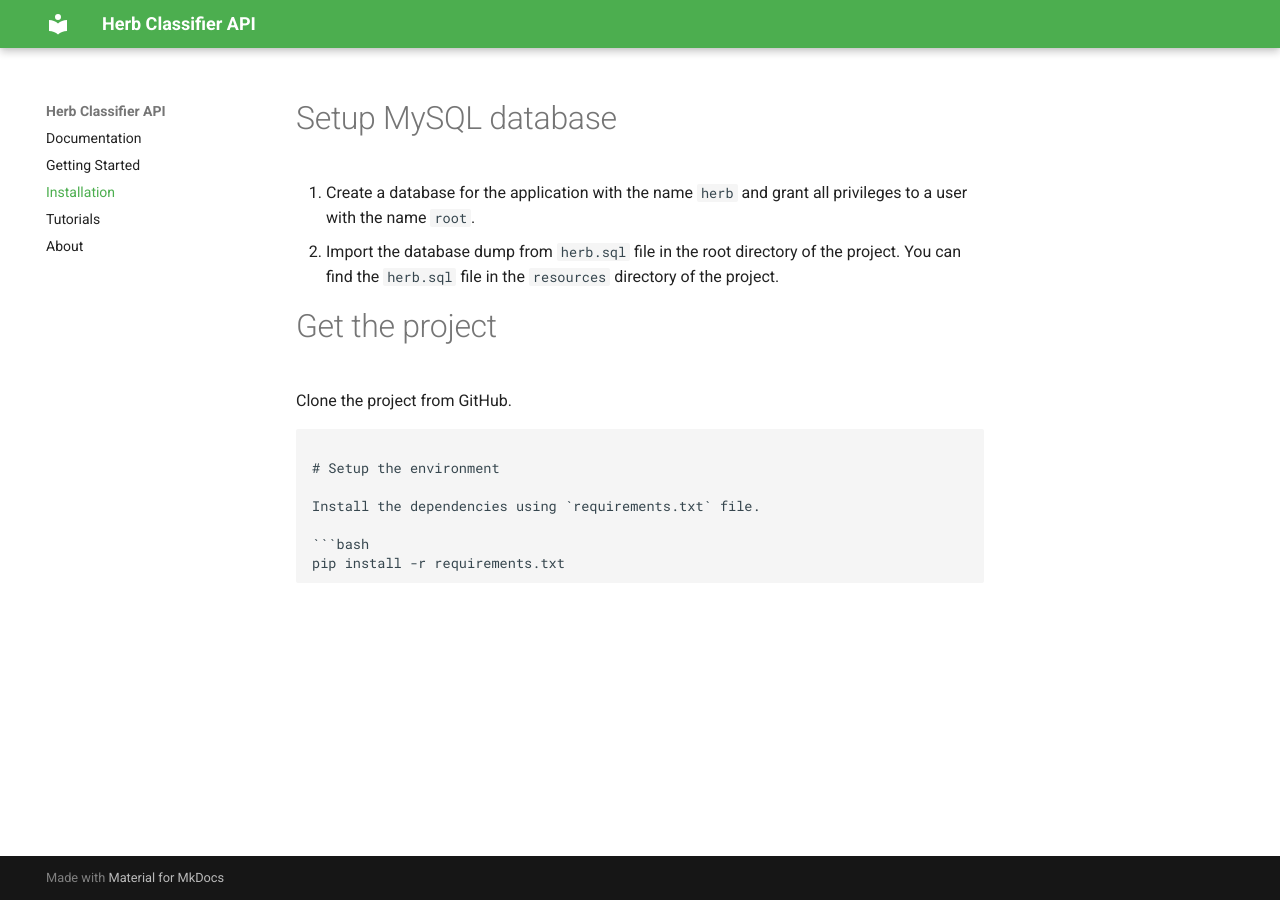
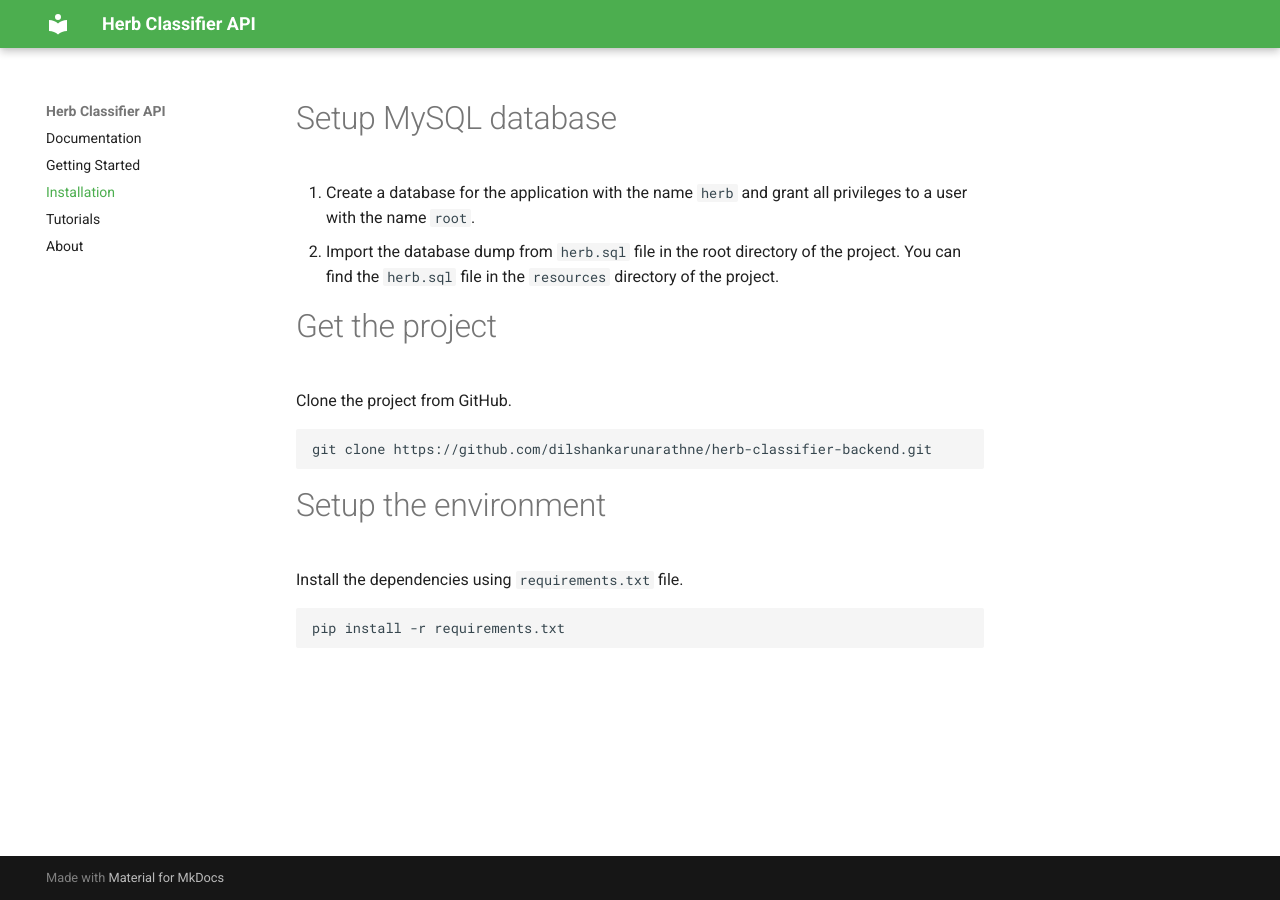
Before and after one commit to dilshankarunarathne/herb-classifier-backend, an MkDocs documentation site: the page built from docs/installation.md, in a window 1280 px wide. Built offline with MkDocs 1.6.1 and Material for MkDocs 9.7.7, drawn with Linux system fonts in a browser that asks for light colours.

Commit message:
Update installation.md

````diff
--- a/docs/installation.md
+++ b/docs/installation.md
@@ -9,6 +9,8 @@ You can find the `herb.sql` file in the `resources` directory of the project.
 Clone the project from GitHub.
 
 ```bash
+git clone https://github.com/dilshankarunarathne/herb-classifier-backend.git
+```
 
 # Setup the environment
 
````
